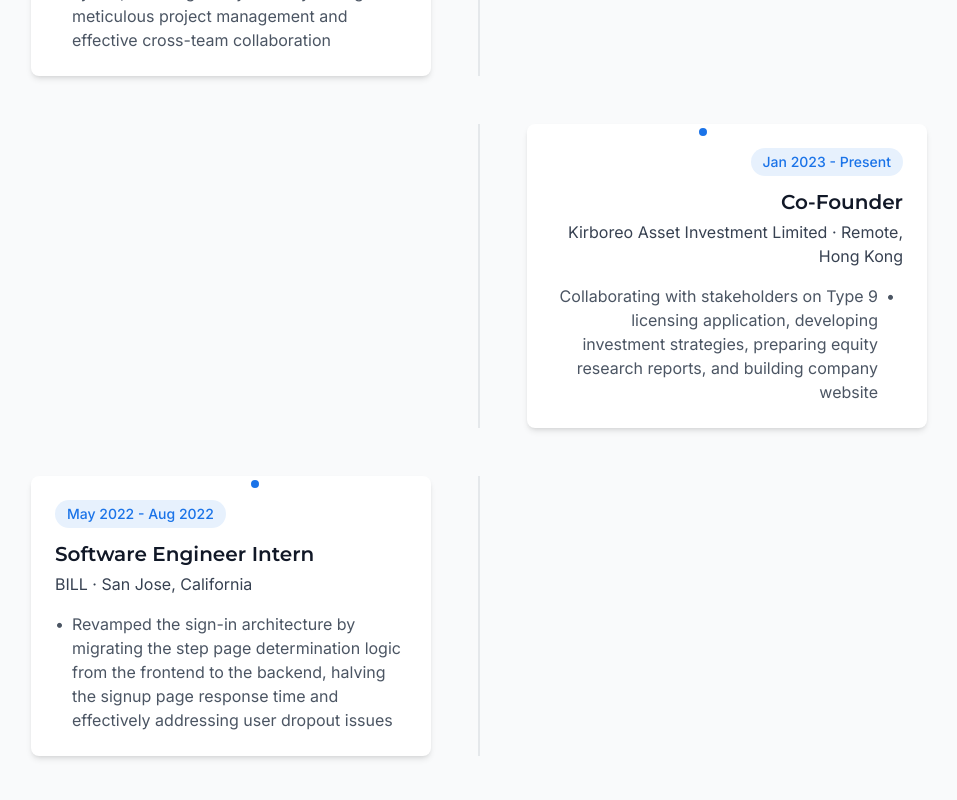
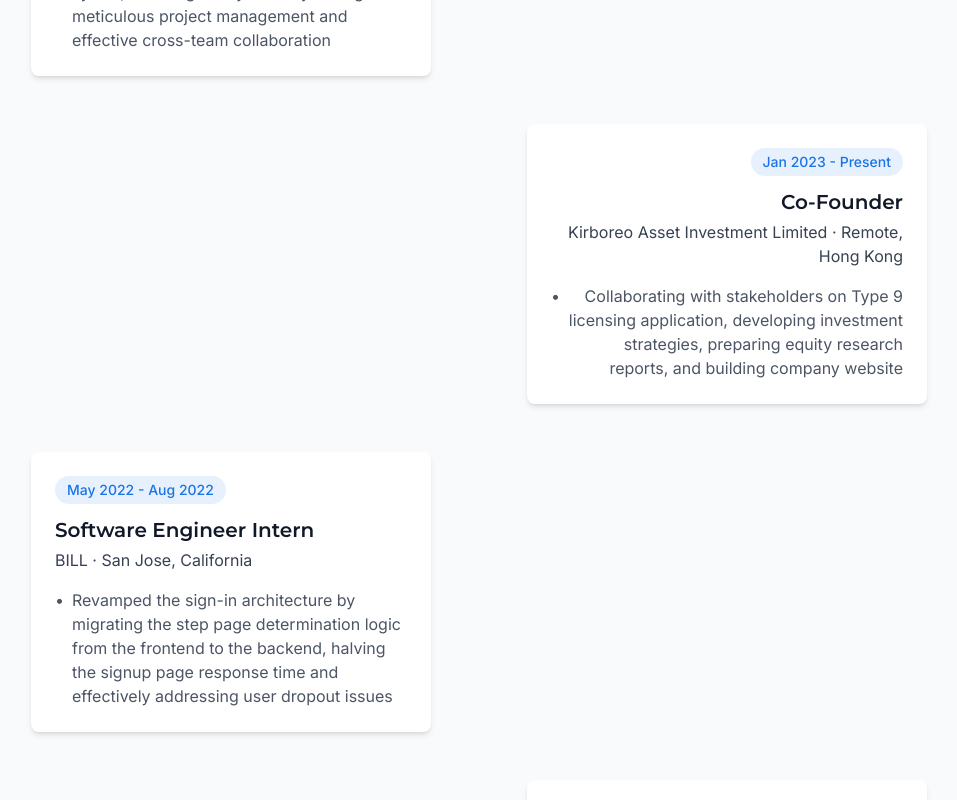
Before and after one commit to jacksu4/awodias-jsu, a React (Vite) app: page / in a window 1280 px wide. Shown: the part 2460-3260 px from the top of the page, without its empty margins (161-1118 px from the left). Built offline with nearby package versions, Linux system fonts and the light colour scheme.

Commit message:
Refactor experience section styling
- Removed blue dots from experience sections.
- Adjusted dot position for right-aligned sections.

```diff
--- a/src/components/Experience.tsx
+++ b/src/components/Experience.tsx
@@ -1,3 +1,4 @@
+
 import { useState } from "react";
 import { FaBriefcase, FaGraduationCap, FaCode } from "react-icons/fa";
 import { Tabs, TabsContent, TabsList, TabsTrigger } from "@/components/ui/tabs";
@@ -122,11 +123,10 @@ const Experience = () => {
           <TabsContent value="work" className="mt-6 space-y-12">
             {workExperience.map((job, index) => (
               <div key={index} className="relative pl-8 md:pl-0">
-                <div className="hidden md:block absolute top-0 left-1/2 w-px h-full bg-gray-300 -translate-x-1/2"></div>
+                {/* Remove blue dot with vertical line */}
 
                 <div className={`md:flex md:items-start ${index % 2 === 0 ? 'md:flex-row' : 'md:flex-row-reverse md:text-right'}`}>
                   <div className={`md:w-1/2 ${index % 2 === 0 ? 'md:pr-12' : 'md:pl-12'} relative`}>
-                    <div className="hidden md:block absolute top-0 w-4 h-4 rounded-full bg-mountain-blue border-4 border-white left-1/2 -translate-x-1/2"></div>
                     <div className="bg-white p-6 rounded-lg shadow-md">
                       <span className="inline-block px-3 py-1 bg-mountain-blue/10 text-mountain-blue text-sm font-medium rounded-full mb-3">
                         {job.period}
@@ -140,7 +140,7 @@ const Experience = () => {
                       <ul className="space-y-2 text-gray-600">
                         {job.achievements.map((achievement, i) => (
                           <li key={i} className="flex">
-                            <span className={`mr-2 ${index % 2 === 1 && 'md:order-last md:ml-2'}`}>•</span>
+                            <span className="mr-2">•</span>
                             <span>{achievement}</span>
                           </li>
                         ))}
@@ -156,11 +156,10 @@ const Experience = () => {
           <TabsContent value="education" className="mt-6 space-y-12">
             {educationExperience.map((edu, index) => (
               <div key={index} className="relative pl-8 md:pl-0">
-                <div className="hidden md:block absolute top-0 left-1/2 w-px h-full bg-gray-300 -translate-x-1/2"></div>
+                {/* Remove blue dot with vertical line */}
 
                 <div className={`md:flex md:items-start ${index % 2 === 0 ? 'md:flex-row' : 'md:flex-row-reverse md:text-right'}`}>
                   <div className={`md:w-1/2 ${index % 2 === 0 ? 'md:pr-12' : 'md:pl-12'} relative`}>
-                    <div className="hidden md:block absolute top-0 w-4 h-4 rounded-full bg-mountain-blue border-4 border-white left-1/2 -translate-x-1/2"></div>
                     <div className="bg-white p-6 rounded-lg shadow-md">
                       <span className="inline-block px-3 py-1 bg-mountain-blue/10 text-mountain-blue text-sm font-medium rounded-full mb-3">
                         {edu.period}
@@ -185,11 +184,10 @@ const Experience = () => {
           <TabsContent value="projects" className="mt-6 space-y-12">
             {projects.map((project, index) => (
               <div key={index} className="relative pl-8 md:pl-0">
-                <div className="hidden md:block absolute top-0 left-1/2 w-px h-full bg-gray-300 -translate-x-1/2"></div>
+                {/* Remove blue dot with vertical line */}
 
                 <div className={`md:flex md:items-start ${index % 2 === 0 ? 'md:flex-row' : 'md:flex-row-reverse md:text-right'}`}>
                   <div className={`md:w-1/2 ${index % 2 === 0 ? 'md:pr-12' : 'md:pl-12'} relative`}>
-                    <div className="hidden md:block absolute top-0 w-4 h-4 rounded-full bg-mountain-blue border-4 border-white left-1/2 -translate-x-1/2"></div>
                     <div className="bg-white p-6 rounded-lg shadow-md">
                       <span className="inline-block px-3 py-1 bg-mountain-blue/10 text-mountain-blue text-sm font-medium rounded-full mb-3">
                         {project.period}
@@ -206,7 +204,7 @@ const Experience = () => {
                       <ul className="space-y-2 text-gray-600">
                         {project.achievements.map((achievement, i) => (
                           <li key={i} className="flex">
-                            <span className={`mr-2 ${index % 2 === 1 && 'md:order-last md:ml-2'}`}>•</span>
+                            <span className="mr-2">•</span>
                             <span>{achievement}</span>
                           </li>
                         ))}
```
